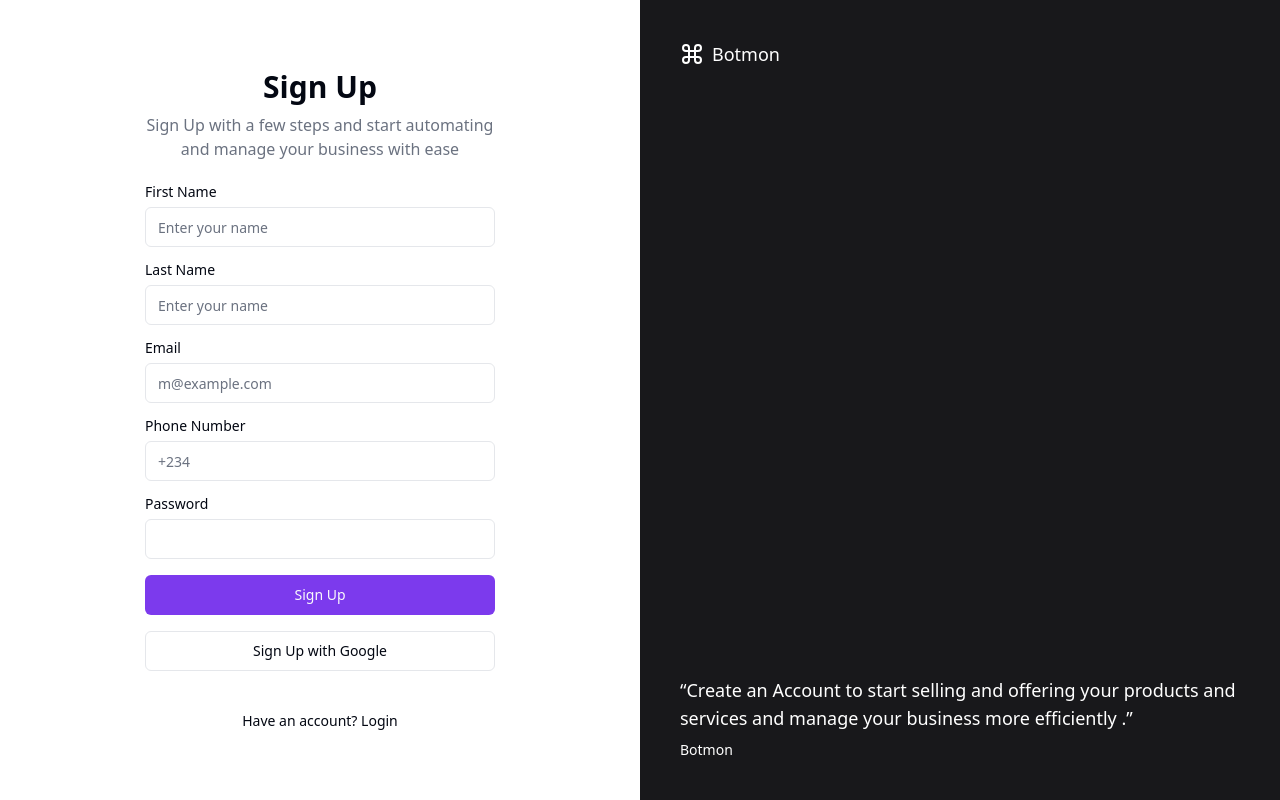
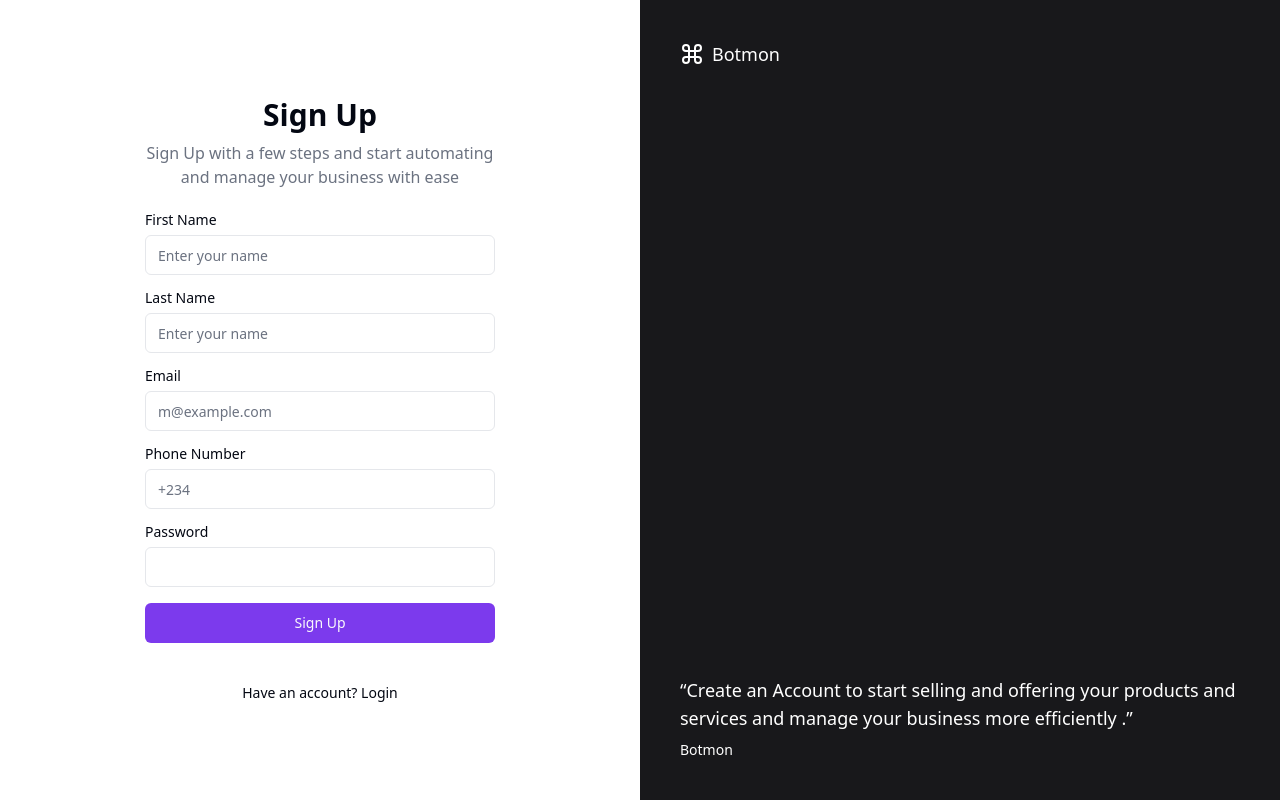
Before and after one commit to itrodi/botmon-v1.0, a React (Vite) app: page / in a window 1280 px wide. Built offline with nearby package versions, Linux system fonts and the light colour scheme.

Commit message:
17th june 2024
Auth Update

```diff
--- a/package.json
+++ b/package.json
@@ -10,6 +10,7 @@
     "preview": "vite preview"
   },
   "dependencies": {
+    "@hookform/resolvers": "^3.6.0",
     "@radix-ui/react-avatar": "^1.0.4",
     "@radix-ui/react-checkbox": "^1.0.4",
     "@radix-ui/react-dialog": "^1.0.5",
@@ -33,11 +34,13 @@
     "postcss-preset-env": "^9.5.2",
     "react": "^18.2.0",
     "react-dom": "^18.2.0",
+    "react-hook-form": "^7.52.0",
     "react-router-dom": "^6.22.3",
     "recharts": "^2.12.4",
     "tailwind-merge": "^2.2.2",
     "tailwindcss-animate": "^1.0.7",
-    "vaul": "^0.9.0"
+    "vaul": "^0.9.0",
+    "zod": "^3.23.8"
   },
   "devDependencies": {
     "@types/react": "^18.2.66",
--- a/src/components/Auth/AuthenticationPage.jsx
+++ b/src/components/Auth/AuthenticationPage.jsx
@@ -1,10 +1,45 @@
+import React, { useState } from 'react';
 import { Link } from 'react-router-dom';
-
-import { Button } from "@/components/ui/button"
-import { Input } from "@/components/ui/input"
-import { Label } from "@/components/ui/label"
+import { Button } from "@/components/ui/button"; // Import Button component
+import { Input } from "@/components/ui/input"; // Import Input component
+import { Label } from "@/components/ui/label"; // Import Label component
 
 export function AuthenticationPage() {
+  const [formData, setFormData] = useState({
+    firstName: '',
+    lastName: '',
+    email: '',
+    phoneNumber: '', // Initialize phoneNumber to an empty string
+    password: '',
+  });
+
+  const handleChange = (event) => {
+    setFormData({ ...formData, [event.target.name]: event.target.value });
+  };
+
+  const handleSubmit = async (event) => {
+    event.preventDefault();
+
+    try {
+      // Replace with your backend API call using a library like Axios or Fetch
+      const response = await fetch('/api/signup', {
+        method: 'POST',
+        headers: { 'Content-Type': 'application/json' },
+        body: JSON.stringify(formData),
+      });
+
+      if (!response.ok) {
+        throw new Error('Signup failed');
+      }
+
+      console.log('Signup successful:', await response.json());
+      // Handle successful signup (e.g., redirect)
+    } catch (error) {
+      console.error('Signup error:', error);
+      // Handle signup errors (e.g., display error messages)
+    }
+  };
+
   return (
     <div className="w-full lg:grid lg:min-h-[600px] lg:grid-cols-2 xl:min-h-[800px]">
       <div className="flex items-center justify-center py-12">
@@ -15,23 +50,30 @@
               Sign Up with a few steps and start automating and manage your business with ease
             </p>
           </div>
+          <form onSubmit={handleSubmit}> {/* Wrap inputs in form */}
             <div className="grid gap-4">
               <div className="grid gap-2">
-              <Label htmlFor="Name">First Name</Label>
+                <Label htmlFor="firstName">First Name</Label>
                 <Input
-                id="Name"
+                  id="firstName"
                   type="text"
                   placeholder="Enter your name"
                   required
+                  value={formData.firstName}
+                  onChange={handleChange}
+                  name="firstName" // Set name attribute for form handling
                 />
               </div>
               <div className="grid gap-2">
-              <Label htmlFor="Name">Last Name</Label>
+                <Label htmlFor="lastName">Last Name</Label>
                 <Input
-                id="Name"
+                  id="lastName"
                   type="text"
                   placeholder="Enter your name"
                   required
+                  value={formData.lastName}
+                  onChange={handleChange}
+                  name="lastName"
                 />
               </div>
               <div className="grid gap-2">
@@ -41,34 +83,41 @@
                   type="email"
                   placeholder="m@example.com"
                   required
+                  value={formData.email}
+                  onChange={handleChange}
+                  name="email"
                 />
               </div>
               <div className="grid gap-2">
-              <Label htmlFor="email">Phone Number</Label>
+                <Label htmlFor="phoneNumber">Phone Number</Label>
                 <Input
-                id="PhoneNumber"
-                type="Phone"
+                  id="phoneNumber"
+                  type="phone"
                   placeholder="+234"
                   required
+                  value={formData.phoneNumber} // Access the initialized phoneNumber property
+                  onChange={handleChange}
+                  name="phoneNumber"
                 />
               </div>
               <div className="grid gap-2">
-              <div className="flex items-center">
                 <Label htmlFor="password">Password</Label>
+                <Input
+                  id="password"
+                  type="password"
+                  required
+                  value={formData.password}
+                  onChange={handleChange}
+                  name="password"
+                />
               </div>
-              <Input id="password" type="password" required />
-            </div>
-            <Link to="/Onboarding1">
               <Button type="submit" className="w-full">
                 Sign Up
               </Button>
-            </Link>
-            <Button variant="outline" className="w-full">
-              Sign Up with Google
-            </Button>
             </div>
+          </form>
           <div className="mt-4 text-center text-sm">
-             Have an account?{" "}
+            Have an account?{' '}
             <Link to="/Login">
               Login
             </Link>
--- a/src/components/Auth/Login.jsx
+++ b/src/components/Auth/Login.jsx
@@ -1,11 +1,42 @@
+import React, { useState } from 'react';
 import { Link } from 'react-router-dom';
-import { Button } from "@/components/ui/button"
-import { Input } from "@/components/ui/input"
-import { Label } from "@/components/ui/label"
-
-
+import { Button } from "@/components/ui/button";
+import { Input } from "@/components/ui/input";
+import { Label } from "@/components/ui/label";
 
 export function Login() {
+  const [formData, setFormData] = useState({
+    email: '',
+    password: '',
+  });
+
+  const handleChange = (event) => {
+    setFormData({ ...formData, [event.target.name]: event.target.value });
+  };
+
+  const handleSubmit = async (event) => {
+    event.preventDefault();
+
+    try {
+      // Replace with your backend API call using a library like Axios or Fetch
+      const response = await fetch('/api/login', {
+        method: 'POST',
+        headers: { 'Content-Type': 'application/json' },
+        body: JSON.stringify(formData),
+      });
+
+      if (!response.ok) {
+        throw new Error('Login failed');
+      }
+
+      console.log('Login successful:', await response.json());
+      // Handle successful login (e.g., redirect)
+    } catch (error) {
+      console.error('Login error:', error);
+      // Handle login errors (e.g., display error messages)
+    }
+  };
+
   return (
     <div className="w-full lg:grid lg:min-h-[600px] lg:grid-cols-2 xl:min-h-[800px]">
       <div className="flex items-center justify-center py-12">
@@ -16,6 +47,7 @@
               Welcome back, Login into your account
             </p>
           </div>
+          <form onSubmit={handleSubmit}> {/* Wrap inputs in form */}
             <div className="grid gap-4">
               <div className="grid gap-2">
                 <Label htmlFor="email">Email</Label>
@@ -23,20 +55,22 @@
                   id="email"
                   type="email"
                   placeholder="m@example.com"
-                required
+                  value={formData.email} // Bind value to state
+                  onChange={handleChange}
+                  name="email"
                 />
               </div>
               <div className="grid gap-2">
                 <div className="flex items-center">
                   <Label htmlFor="password">Password</Label>
                   <Link
-                  href="/forgot-password"
+                   to="/forgot-password"
                     className="ml-auto inline-block text-sm underline"
                   >
                     Forgot your password?
                   </Link>
                 </div>
-              <Input id="password" type="password" required />
+                <Input id="password" type="password" value={formData.password} onChange={handleChange} name="password" />
               </div>
               <Link to="/Overview">
                 <Button type="submit" className="w-full">
@@ -47,8 +81,9 @@
                 Login with Google
               </Button>
             </div>
+          </form>
           <div className="mt-4 text-center text-sm">
-            Don&apos;t have an account?{" "}
+            Don't have an account?{' '}
             <Link to="/">
               Sign Up
             </Link>
--- /dev/null
+++ b/src/components/ui/form.jsx
@@ -0,0 +1,133 @@
+import * as React from "react"
+import { Slot } from "@radix-ui/react-slot"
+import { Controller, FormProvider, useFormContext } from "react-hook-form";
+
+import { cn } from "@/lib/utils"
+import { Label } from "@/components/ui/label"
+
+const Form = FormProvider
+
+const FormFieldContext = React.createContext({})
+
+const FormField = (
+  {
+    ...props
+  }
+) => {
+  return (
+    (<FormFieldContext.Provider value={{ name: props.name }}>
+      <Controller {...props} />
+    </FormFieldContext.Provider>)
+  );
+}
+
+const useFormField = () => {
+  const fieldContext = React.useContext(FormFieldContext)
+  const itemContext = React.useContext(FormItemContext)
+  const { getFieldState, formState } = useFormContext()
+
+  const fieldState = getFieldState(fieldContext.name, formState)
+
+  if (!fieldContext) {
+    throw new Error("useFormField should be used within <FormField>")
+  }
+
+  const { id } = itemContext
+
+  return {
+    id,
+    name: fieldContext.name,
+    formItemId: `${id}-form-item`,
+    formDescriptionId: `${id}-form-item-description`,
+    formMessageId: `${id}-form-item-message`,
+    ...fieldState,
+  }
+}
+
+const FormItemContext = React.createContext({})
+
+const FormItem = React.forwardRef(({ className, ...props }, ref) => {
+  const id = React.useId()
+
+  return (
+    (<FormItemContext.Provider value={{ id }}>
+      <div ref={ref} className={cn("space-y-2", className)} {...props} />
+    </FormItemContext.Provider>)
+  );
+})
+FormItem.displayName = "FormItem"
+
+const FormLabel = React.forwardRef(({ className, ...props }, ref) => {
+  const { error, formItemId } = useFormField()
+
+  return (
+    (<Label
+      ref={ref}
+      className={cn(error && "text-destructive", className)}
+      htmlFor={formItemId}
+      {...props} />)
+  );
+})
+FormLabel.displayName = "FormLabel"
+
+const FormControl = React.forwardRef(({ ...props }, ref) => {
+  const { error, formItemId, formDescriptionId, formMessageId } = useFormField()
+
+  return (
+    (<Slot
+      ref={ref}
+      id={formItemId}
+      aria-describedby={
+        !error
+          ? `${formDescriptionId}`
+          : `${formDescriptionId} ${formMessageId}`
+      }
+      aria-invalid={!!error}
+      {...props} />)
+  );
+})
+FormControl.displayName = "FormControl"
+
+const FormDescription = React.forwardRef(({ className, ...props }, ref) => {
+  const { formDescriptionId } = useFormField()
+
+  return (
+    (<p
+      ref={ref}
+      id={formDescriptionId}
+      className={cn("text-sm text-muted-foreground", className)}
+      {...props} />)
+  );
+})
+FormDescription.displayName = "FormDescription"
+
+const FormMessage = React.forwardRef(({ className, children, ...props }, ref) => {
+  const { error, formMessageId } = useFormField()
+  const body = error ? String(error?.message) : children
+
+  if (!body) {
+    return null
+  }
+
+  return (
+    (<p
+      ref={ref}
+      id={formMessageId}
+      className={cn("text-sm font-medium text-destructive", className)}
+      {...props}>
+      {body}
+    </p>)
+  );
+})
+FormMessage.displayName = "FormMessage"
+
+export {
+  useFormField,
+  Form,
+  FormItem,
+  FormLabel,
+  FormControl,
+  FormDescription,
+  FormMessage,
+  FormField,
+}
```
Also changed, not shown: 1 other file (tests, documents, lock files or other folders). Lines whose indentation alone changed are shown as unchanged.
